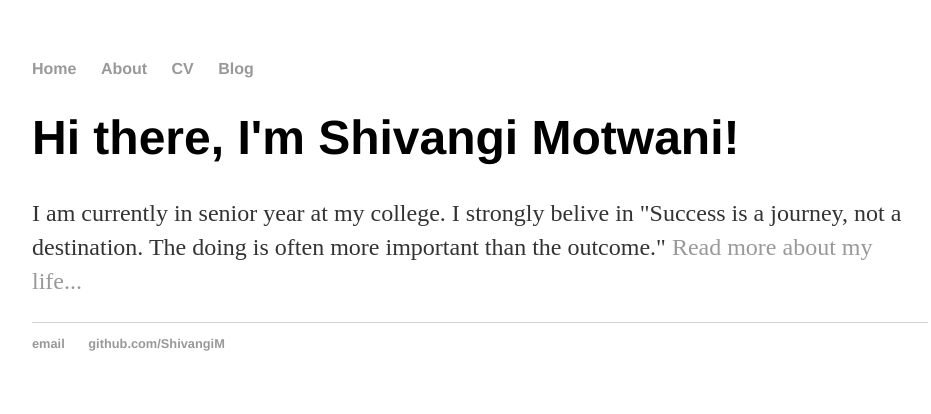
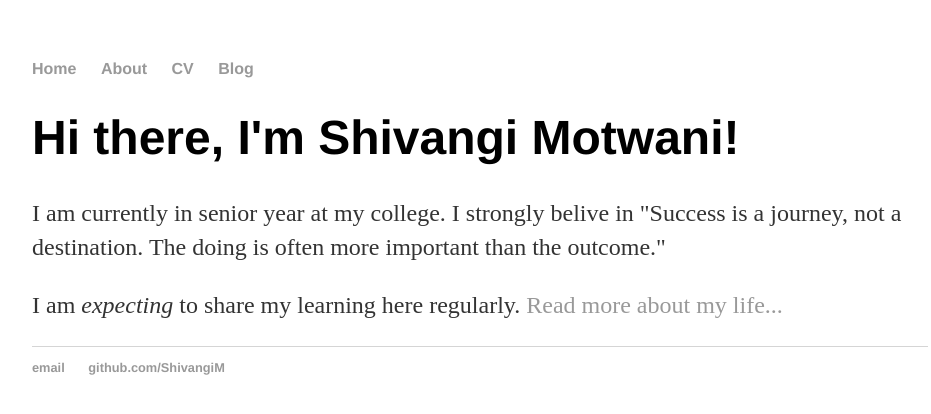
Before and after one commit to ShivangiM/shivangim.github.io, a Jekyll site: the page built from index.html, in a window 1280 px wide. Shown: the top 414 px of the page, without its empty margins (160-1091 px from the left). Built offline with Jekyll 4.4.1, drawn with Linux system fonts in a browser that asks for light colours.

Commit message:
Update index.html

```diff
--- a/index.html
+++ b/index.html
@@ -4,6 +4,6 @@ title: Shivangi Motwani
 ---
 <div class="blurb">
 	<h1>Hi there, I'm Shivangi Motwani!</h1>
-	<p>I am currently in senior year at my college. I strongly belive in "Success is a journey, not a destination. The doing is often more important than the outcome."
- <a href="/about">Read more about my life...</a></p>
+	<p>I am currently in senior year at my college. I strongly belive in "Success is a journey, not a destination. The doing is often more important than the outcome."</p>
+	<p>I am <em> expecting</em> to share my learning here regularly. <a href="/about">Read more about my life...</a></p>
 </div><!-- /.blurb -->
```
